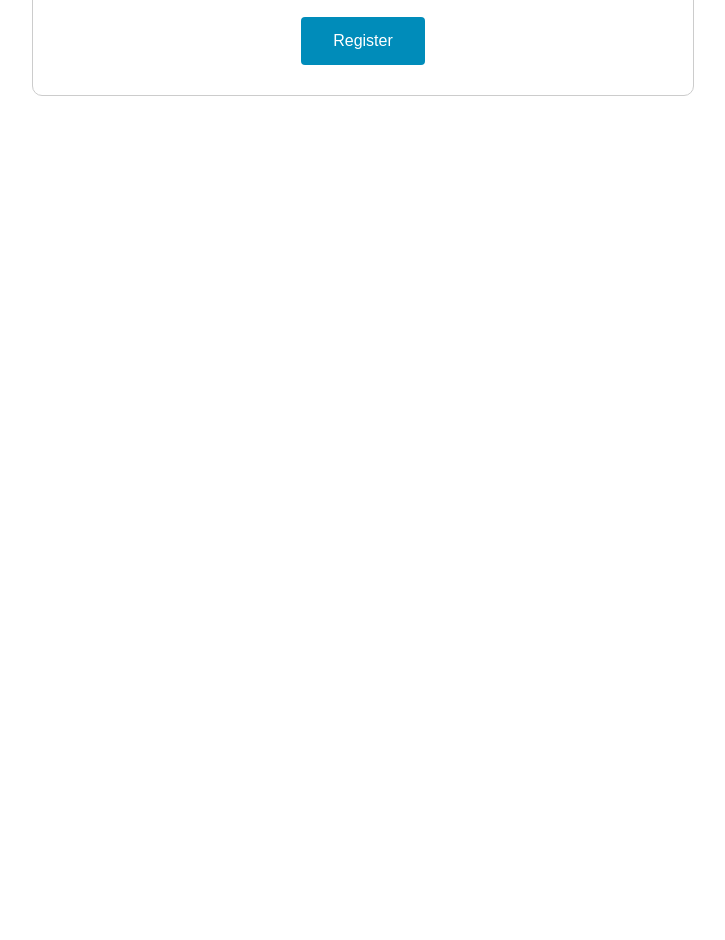
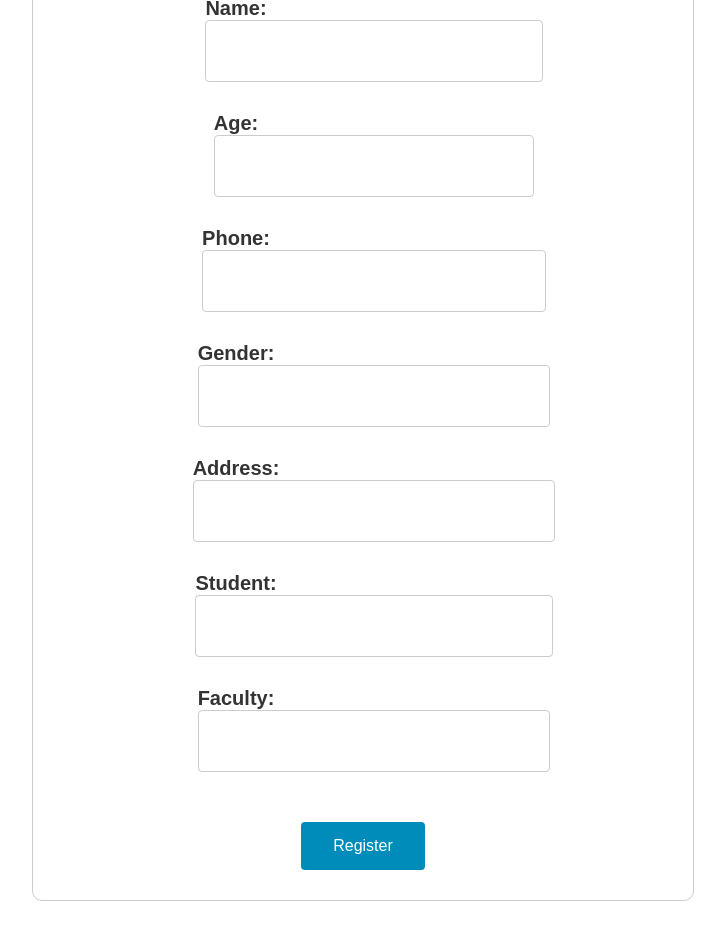
Before and after one commit to Dancunrandy/PROJECT-MANAGEMENT-APP, a React (Create React App) app in the folder client-app/: page /register in a window 1280 px wide. Shown: the part 480-1420 px from the top of the page, without its empty margins (277-1002 px from the left). Before the commit the page ends 800 px from the top, so only its background shows below. Built offline with nearby package versions, Linux system fonts and the light colour scheme.

Commit message:
added identity

```diff
--- a/client-app/src/components/Register.js
+++ b/client-app/src/components/Register.js
@@ -4,6 +4,13 @@ const Register = () => {
   const [email, setEmail] = useState('');
   const [password, setPassword] = useState('');
   const [confirmPassword, setConfirmPassword] = useState('');
+  const [name, setName] = useState('');
+  const [age, setAge] = useState('');
+  const [phone, setPhone] = useState('');
+  const [gender, setGender] = useState('');
+  const [address, setAddress] = useState('');
+  const [student, setStudent] = useState('');
+  const [faculty, setFaculty] = useState('');
 
   const handleRegister = (e) => {
     e.preventDefault();
@@ -16,7 +23,14 @@ const Register = () => {
       body: JSON.stringify({
         email,
         password,
-        confirmPassword
+        confirmPassword,
+        name,
+        age,
+        phone,
+        gender,
+        address,
+        student,
+        faculty
       })
     })
     .then(response => {
@@ -61,6 +75,62 @@ const Register = () => {
             onChange={(e) => setConfirmPassword(e.target.value)}
           />
         </label>
+        <label>
+          Name:
+          <input
+            type="text"
+            value={name}
+            onChange={(e) => setName(e.target.value)}
+          />
+        </label>
+        <label>
+          Age:
+          <input
+            type="text"
+            value={age}
+            onChange={(e) => setAge(e.target.value)}
+          />
+        </label>
+        <label>
+          Phone:
+          <input
+            type="text"
+            value={phone}
+            onChange={(e) => setPhone(e.target.value)}
+          />
+        </label>
+        <label>
+          Gender:
+          <input
+            type="text"
+            value={gender}
+            onChange={(e) => setGender(e.target.value)}
+          />
+        </label>
+        <label>
+          Address:
+          <input
+            type="text"
+            value={address}
+            onChange={(e) => setAddress(e.target.value)}
+          />
+        </label>
+        <label>
+          Student:
+          <input
+            type="text"
+            value={student}
+            onChange={(e) => setStudent(e.target.value)}
+          />
+        </label>
+        <label>
+          Faculty:
+          <input
+            type="text"
+            value={faculty}
+            onChange={(e) => setFaculty(e.target.value)}
+          />
+        </label>
         <button type="submit">Register</button>
       </form>
     </div>
```
